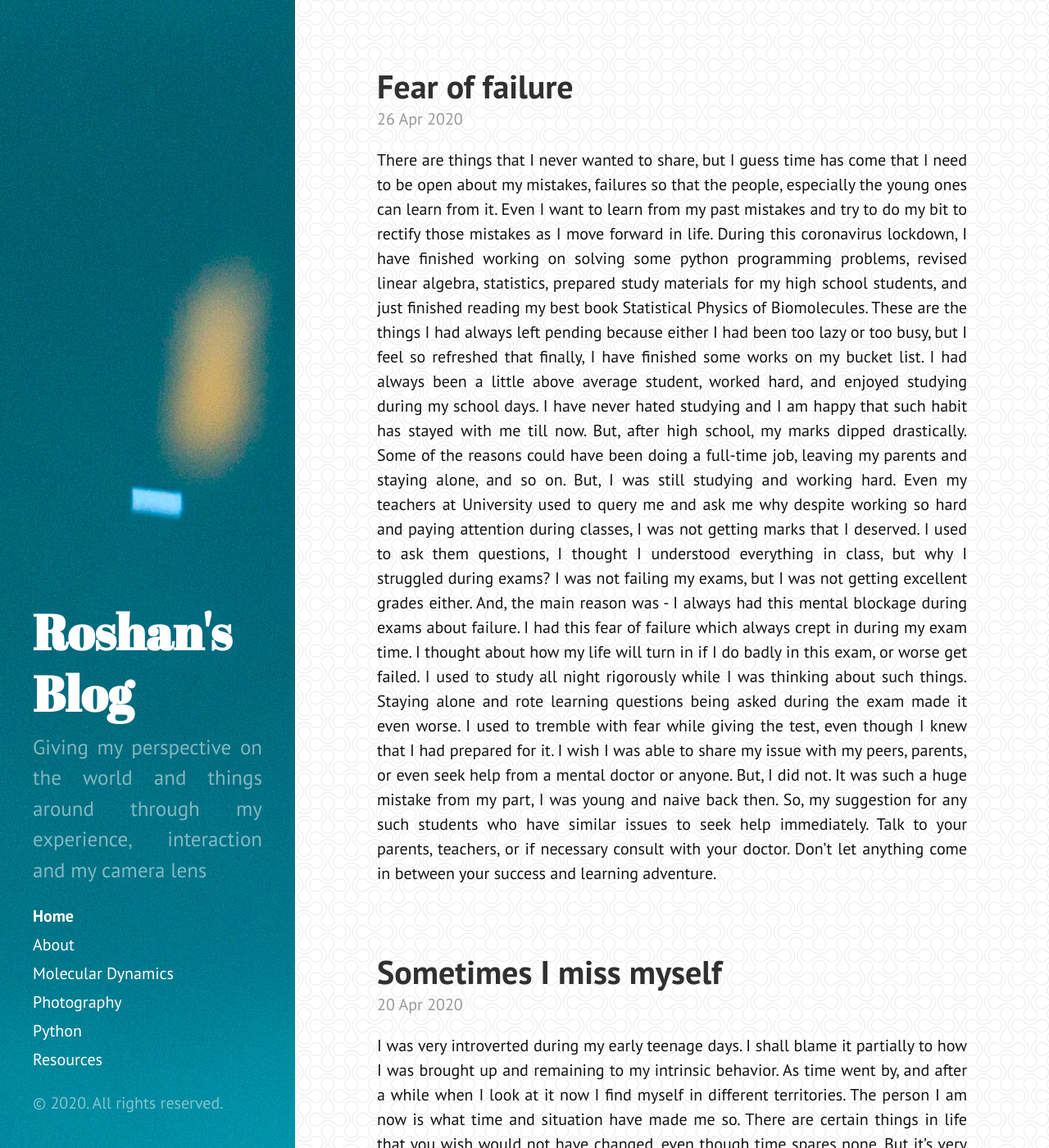
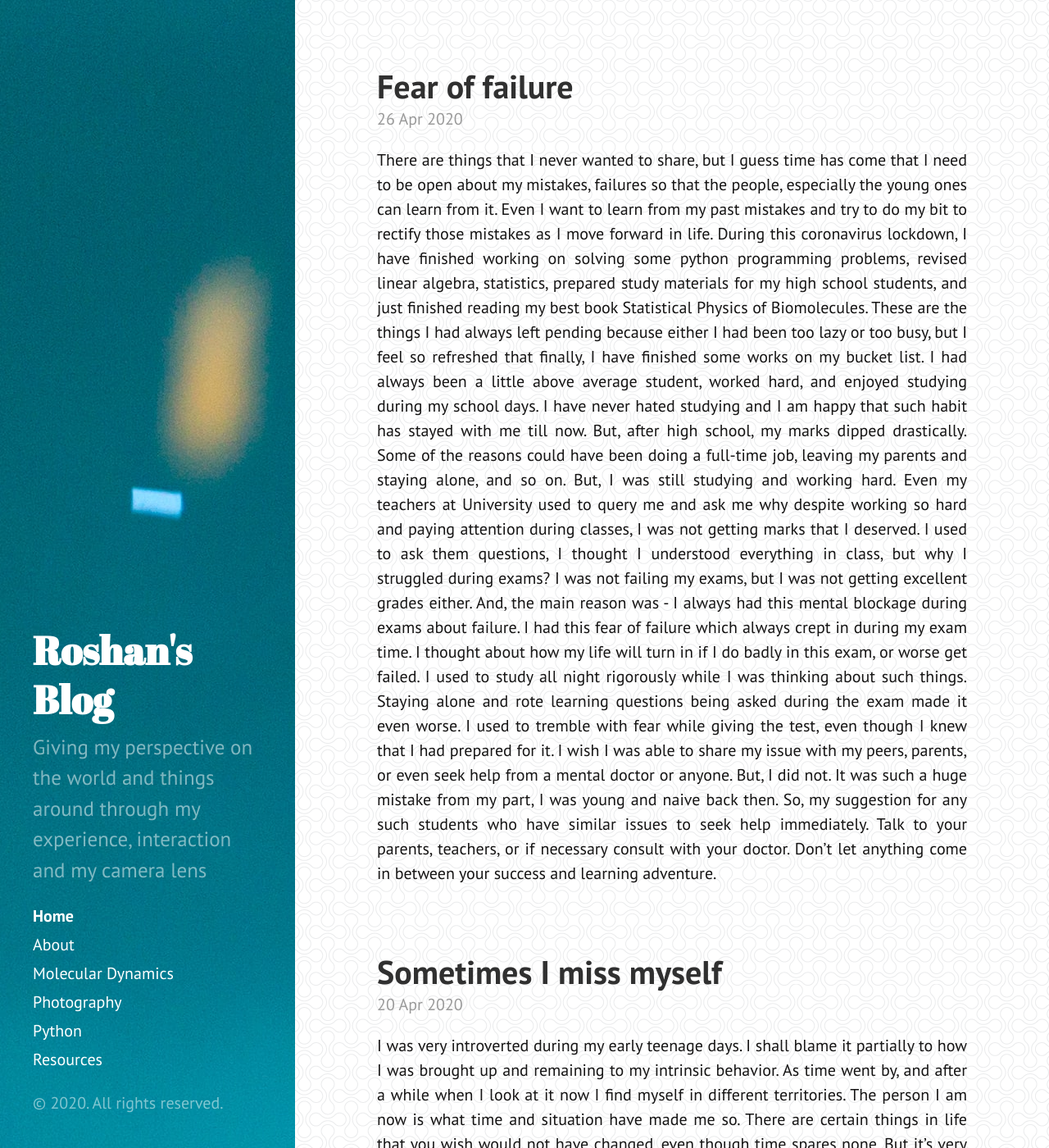
Before and after one commit to roshrestha/roshrestha.github.io, a Jekyll site: the page built from index.html, in a window 1280 px wide and 1400 px high. Shown: the whole window at 82% size. Built offline with Jekyll 4.4.1, drawn with Linux system fonts in a browser that asks for light colours; the list of posts is cut into pages by our own code.

Commit message:
changed sidebar

```diff
--- a/public/css/hyde.css
+++ b/public/css/hyde.css
@@ -81,7 +81,7 @@ html {
   color: #fff;
   margin-top: 0;
   font-family: "Abril Fatface", serif;
-  font-size: 3.00rem;
+  font-size: 2.4rem;
 }
 
 /* Sidebar nav */
--- a/public/css/poole.css
+++ b/public/css/poole.css
@@ -266,6 +266,7 @@ tbody tr:nth-child(odd) th {
 .lead {
   font-size: 1.25rem;
   font-weight: 300;
+  text-align:left;
 }
 
 
```
